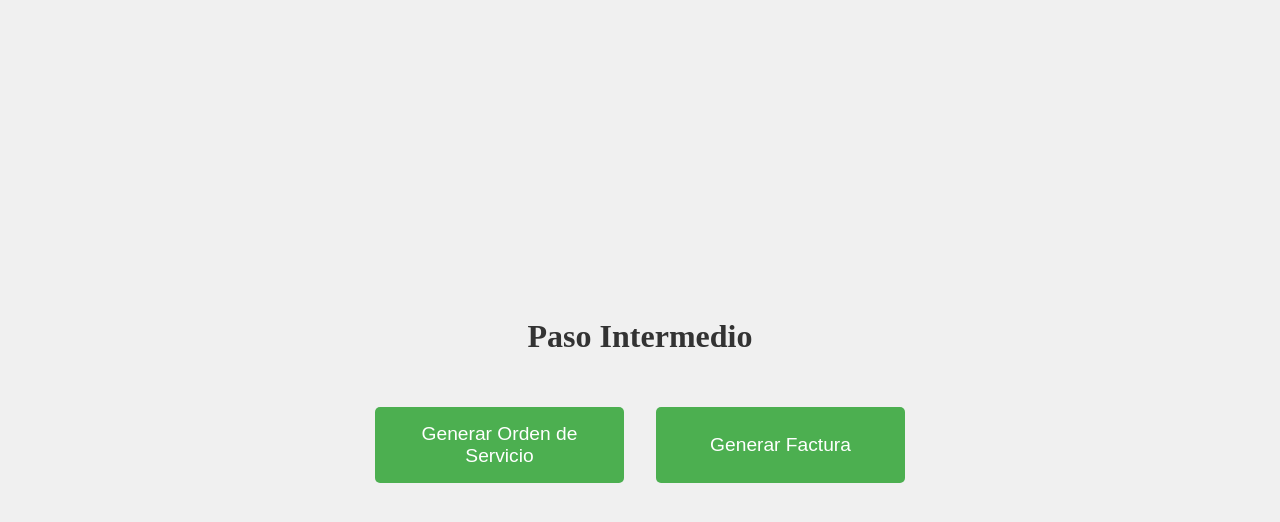
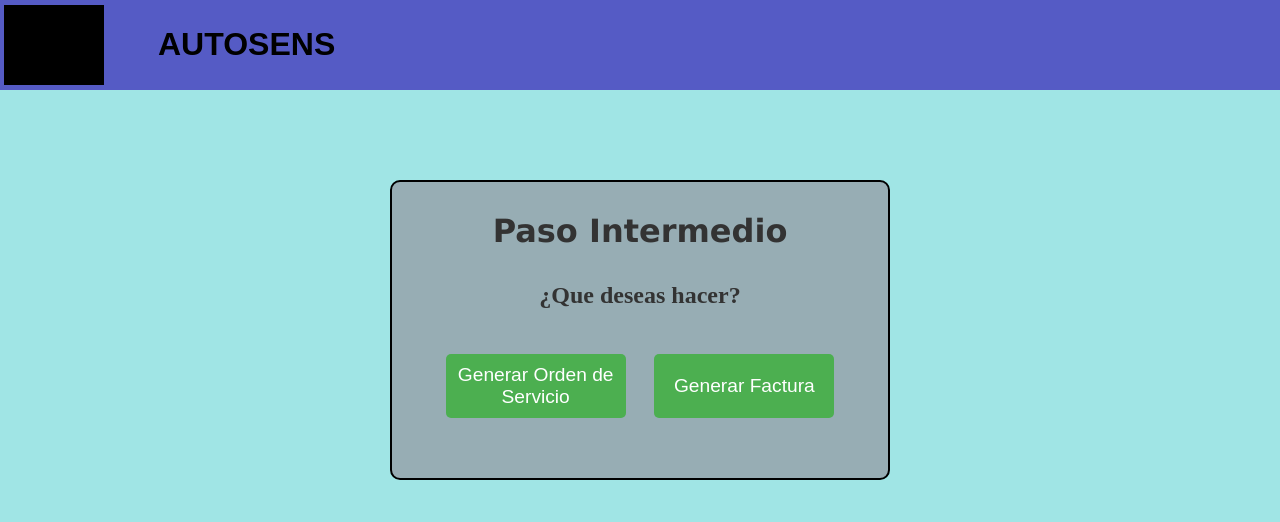
Before and after one commit to saeta728/Talento_Tech_Copia, a React (Vite) app: page /paso in a window 1280 px wide. Shown: the top 522 px of the page. Built offline with nearby package versions, Linux system fonts and the light colour scheme.

Commit message:
algo de estetica

```diff
--- a/src/App.jsx
+++ b/src/App.jsx
@@ -5,10 +5,12 @@ import Recuperar from './components/recuperar.jsx';
 import Crear from './components/crear.jsx';
 import CuentaCobro from './components/CuentaCobro.jsx';
 import Paso from './components/Paso.jsx';
+import { Encabezado } from './components/login.jsx';
 
 function App() {
   return (
     <Router>
+      <Encabezado/>
       <Routes>
         <Route path='/' element={<Login />} />
         <Route path='/interfaz' element={<Interfaz />} />
--- a/src/components/CuentaCobro.css
+++ b/src/components/CuentaCobro.css
@@ -8,11 +8,15 @@
     border: 1px solid #ddd;
     background-color: #f9f9f9;
     border-radius: 8px;
+    height: 800px;
   }
 
-  h1, h2 {
+  h1, h2, h5 {
     text-align: center;
     color: #333;
+  }
+  h5{
+    margin: 0 auto;
   }
 
   label {
--- a/src/components/CuentaCobro.jsx
+++ b/src/components/CuentaCobro.jsx
@@ -29,6 +29,8 @@ function CuentaCobro() {
   };
 
   return (
+    <>
+    <h5>***PARA IMPRIMR SU FACTURA: "CTRL + P"</h5>
     <div className="cuenta-cobro">
       <h1>Cuenta de Cobro</h1>
 
@@ -67,6 +69,7 @@ function CuentaCobro() {
         </div>
       )}
     </div>
+    </>
   );
 }
 
--- a/src/components/Paso.css
+++ b/src/components/Paso.css
@@ -1,26 +1,40 @@
+
+
 .paso-container {
-    display: flex;
-    flex-direction: column;
-    align-items: center;
-    justify-content: center;
-    height: 100vh;
-    background-color: #f0f0f0;
+  margin: 0 auto;
+  margin-top: 90px;
+  width: 500px;
+  height: 300px;
+  padding: 30px;
+  background-color: rgb(151, 173, 180);
+  border-radius: 10px;
+  border: solid 2px;
+
   }
 
   h1 {
+    font-family:Verdana, Geneva, Tahoma, sans-serif;
     font-size: 2rem;
     margin-bottom: 2rem;
     color: #333;
   }
 
+  h2{
+    margin-bottom: 10px;
+  }
+
   .botones-container {
     display: flex;
-    gap: 2rem;
+    margin-top: 40px;
+    justify-content: space-evenly;
+
+    /* gap: 1rem; */
   }
 
   .boton-generar {
-    padding: 1rem 2rem;
+    width: 180px;
     font-size: 1.2rem;
+    margin: 5px;
     background-color: #4CAF50;
     color: white;
     border: none;
--- a/src/components/Paso.jsx
+++ b/src/components/Paso.jsx
@@ -15,13 +15,17 @@ function Paso() {
   };
 
   return (
-    <div className="paso-container">
+    <body>
+      <div className="paso-container">
       <h1>Paso Intermedio</h1>
+      <h2>¿Que deseas hacer?</h2>
       <div className="botones-container">
         <button onClick={handleGenerarOrden} className="boton-generar">Generar Orden de Servicio</button>
         <button onClick={handleGenerarFactura} className="boton-generar">Generar Factura</button>
       </div>
     </div>
+    </body>
+
   );
 }
 
--- a/src/components/login.jsx
+++ b/src/components/login.jsx
@@ -1,6 +1,16 @@
 import './login.css';
 import { useState } from 'react';
 import { useNavigate } from 'react-router-dom';
+
+
+function Encabezado() {
+  return(
+    <div className='header'>
+      <div className='espacio_imagen'></div>
+      <h1 className='titulo'>AUTOSENS</h1>
+    </div>
+  )
+};
 
 
 function Login() {
@@ -40,10 +50,6 @@ function Login() {
   return (
     <>
     <body>
-      <div className='header'>
-        <div className='espacio_imagen'></div>
-        <h1 className='titulo'>AUTOSENS</h1>
-      </div>
       <form className='seccion' onSubmit={handleSubmit}>
         <h1 className='login'>Login</h1>
 
@@ -68,3 +74,4 @@ function Login() {
 }
 
 export default Login;
+export {Encabezado};
```
Also changed, not shown: public/logo.png (renamed from src/assets/img/logo.png).
